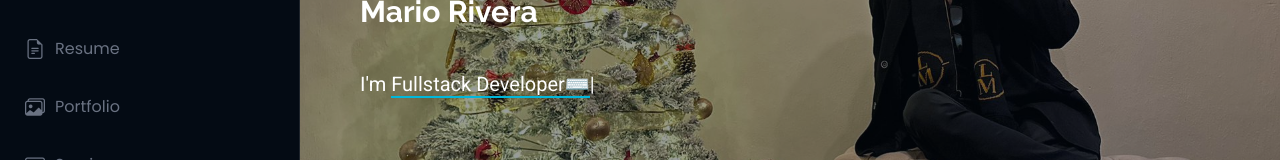
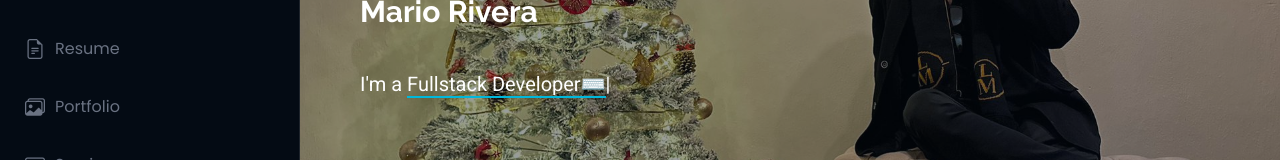
Before and after one commit to MariouzAl/personal-portfolio-space, a React (Vite) app: page / in a window 1280 px wide. Shown: the part 354-514 px from the top of the page. Built offline with nearby package versions, Linux system fonts and the light colour scheme.

Commit message:
added  download resume

```diff
--- a/src/sections/AboutSection.tsx
+++ b/src/sections/AboutSection.tsx
@@ -49,7 +49,7 @@ const AboutSection = forwardRef<HTMLElement, { id: string }>((props, ref) => {
                             Outside of technology, my artistic and sports passions enrich my professional profile. As a watercolor artist, I cultivate my creativity, attention to detail, and the ability to visualize abstract solutions. Being a padel coach has endowed me with leadership, effective communication, and strategic thinking skills, which are fundamental for guiding technical teams and solving problems under pressure. These experiences allow me to approach engineering challenges with an innovative perspective and strong execution capability.
                         </p>
  */}
-                        <Link to="/about-more" className="hover:text-cyan-700 text-cyan-500 font-bold">Read more ...</Link>
+                        <Link to="#" className="hover:text-cyan-700 text-cyan-500 font-bold">Read more ...</Link>
 
                     </div>
                 </div>
--- a/src/sections/HeroSection.tsx
+++ b/src/sections/HeroSection.tsx
@@ -2,14 +2,14 @@ import TypedWords from "../components/TypedWords";
 import { forwardRef } from "react";
 
 const HeroSection = forwardRef<HTMLElement, { id: string }>((props, ref) => {
-    const whatAmI = ['Developer⌨️', 'Fullstack Developer⌨️', "Frontend Developer⌨️", "Watercolor Artist🎨", "Padel Coach🎾"];
+    const whatAmI = ['Developer⌨️', 'Fullstack Developer⌨️', "Frontend Developer⌨️", "Watercolor Artist🎨", "Padel Coach🎾","Karaoke Singer🎤"];
     return (
         <section  ref={ref} id={props.id} className="w-[100%] h-[100vh] relative  flex items-center justify-center dark-background hero text-white ">
             <img src="./img/hero-bg.jpeg" alt="" data-aos="fade-in"
                 className=" absolute inset-0 w-[100%] h-[100%] object-cover z-[1] "></img>
             <div className="container z-[2] px-3 mx-12" data-aos="fade-up" data-aos-delay="100">
                 <h2 className="text-3xl font-raleway font-bold">Mario Rivera </h2>
-                <p className="typed font-roboto text-xl">I'm <TypedWords words={whatAmI} typeSpeed={100}
+                <p className="typed font-roboto text-xl">I'm a <TypedWords words={whatAmI} typeSpeed={100}
                     backSpeed={50}
                     backDelay={2000}
                 ></TypedWords></p>
--- a/src/sections/ResumeSection.tsx
+++ b/src/sections/ResumeSection.tsx
@@ -15,7 +15,7 @@ const ResumeSection = forwardRef<HTMLElement, { id: string }>((props, ref) => {
             <p className="text-base">For a detailed overview of my professional trajectory and academic achievements, please refer to the comprehensive resume section below. This outlines my journey through key roles, significant projects, and educational milestones that have shaped my expertise.</p>
             <span className="self-end mt-2">
                 <a
-                    href="./files/cv.pdf"
+                    href="./files/Mario_Rivera_Resume.pdf"
                     download
                     className="inline-flex items-center gap-2 px-4 py-2 rounded-full bg-cyan-500 text-white font-bold hover:bg-cyan-700 transition-colors mt-4"
                 >
```
Also changed, not shown: 1 other file (tests, documents, lock files or other folders).
